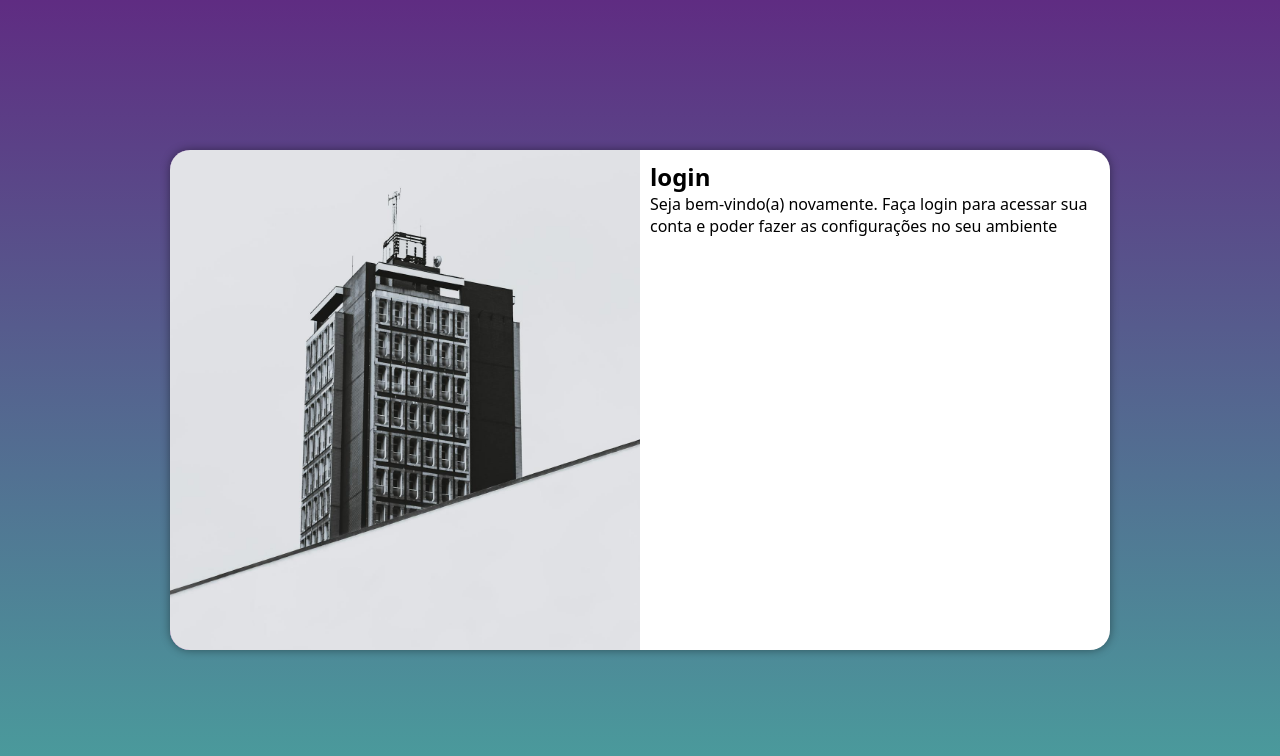
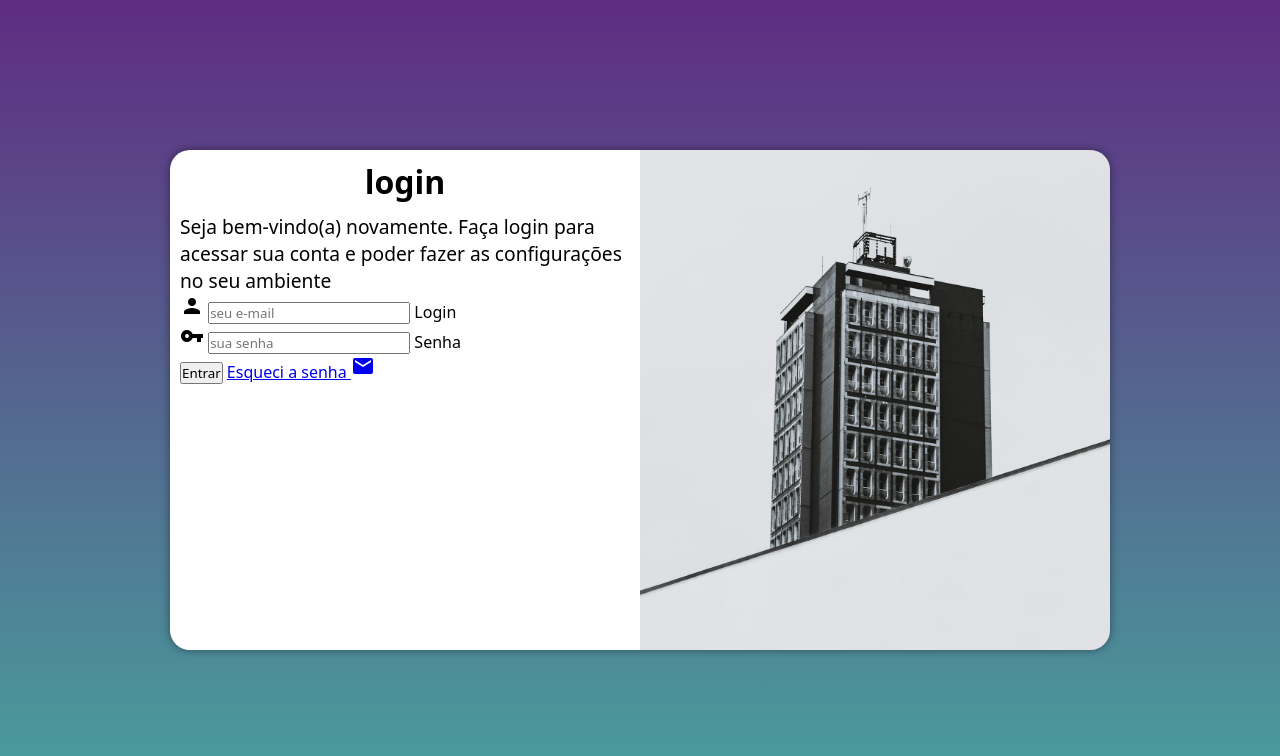
Before and after one commit to GustavoSilmir/projeto-login, a plain HTML site: page index.html in a window 1280 px wide. Drawn offline with Linux system fonts and the light colour scheme.

Commit message:
formulário adicionado

```diff
--- a/estilos/media-query.css
+++ b/estilos/media-query.css
@@ -40,13 +40,17 @@ Grandes telas: acima de 1200px
     }
 
     section#login > div#imagem{
-        float: left;
+        float: right;
         width: 50%;
         height: 100%;
     }
 
     section#login > div#formulario{
-        float: right;
+        float: left;
         width: 50%;
     }
+
+    div#formulario > p{
+        font-size: 1.2em;
+    }
 }
--- a/estilos/style.css
+++ b/estilos/style.css
@@ -54,3 +54,16 @@ section#login > div#formulario{
     padding: 10px;
 
 }
+
+div#formulario > h1{
+    text-align: center;
+    margin-bottom: 10px;
+}
+
+div#formulario > h1 {
+    font-size: 2em;
+}
+
+div#formulario > p{
+    font-size: 0.8em;
+}
--- a/index.html
+++ b/index.html
@@ -5,6 +5,7 @@
     <meta name="viewport" content="width=device-width, initial-scale=1.0">
     <link rel="stylesheet" href="estilos/style.css">
     <link rel="stylesheet" href="estilos/media-query.css">
+    <link href="https://fonts.googleapis.com/icon?family=Material+Icons"rel="stylesheet">
 
     <title>Login</title>
 </head>
@@ -17,7 +18,23 @@
             <div id="formulario">
                 <h1>login</h1>
                 <p>Seja bem-vindo(a) novamente. Faça login para acessar sua conta e poder fazer as configurações no seu ambiente</p>
-                <form action="login.php" method="post"></form>
+                <form action="login.php" method="post" autocomplete="on">
+                    <div class="campo">
+                         <i class="material-icons">person</i>
+                        <input type="email" name="login" id="ilogin"
+                        placeholder="seu e-mail" autocomplete="email" required maxlength="30"
+                        >
+                        <label for="ilogin">Login</label>
+                    </div>
+                    <div class="campo">
+
+                        <i class="material-icons">vpn_key</i>
+                        <input type="password" name="senha" id="isenha" placeholder="sua senha" autocomplete="current-password" required minlength="8" maxlength="20">
+                        <label for="isenha">Senha</label>
+                    </div>
+                    <input type="submit" value="Entrar">
+                    <a href="esqueci.html">Esqueci a senha <i class="material-icons">mail</i></a>
+                </form>
             </div>
 
         </section>
```
